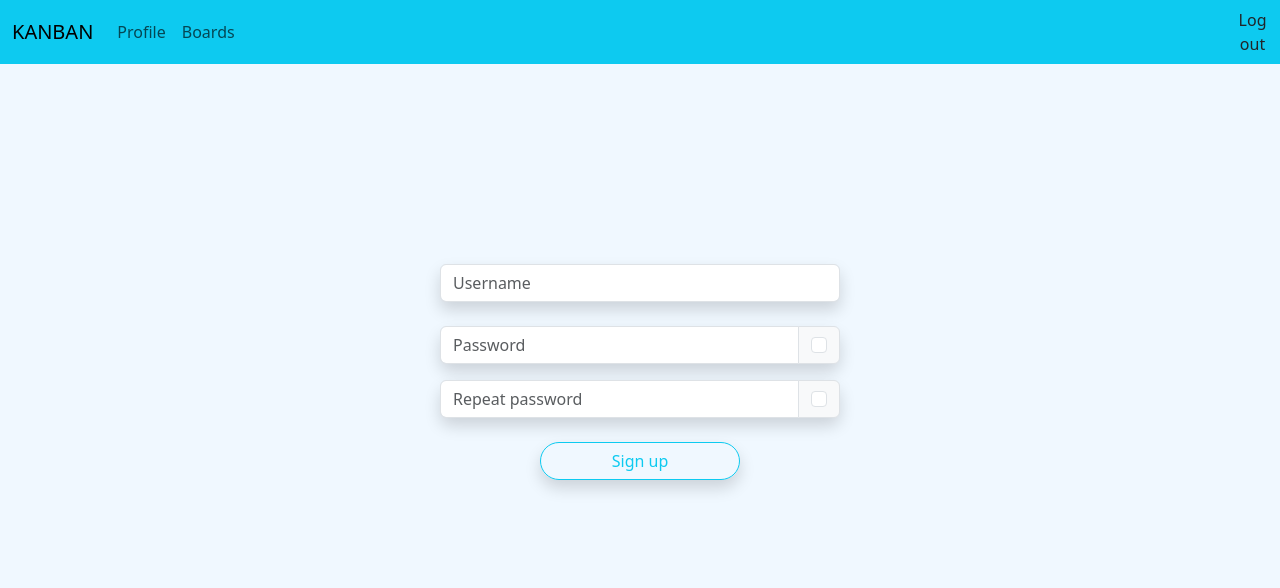
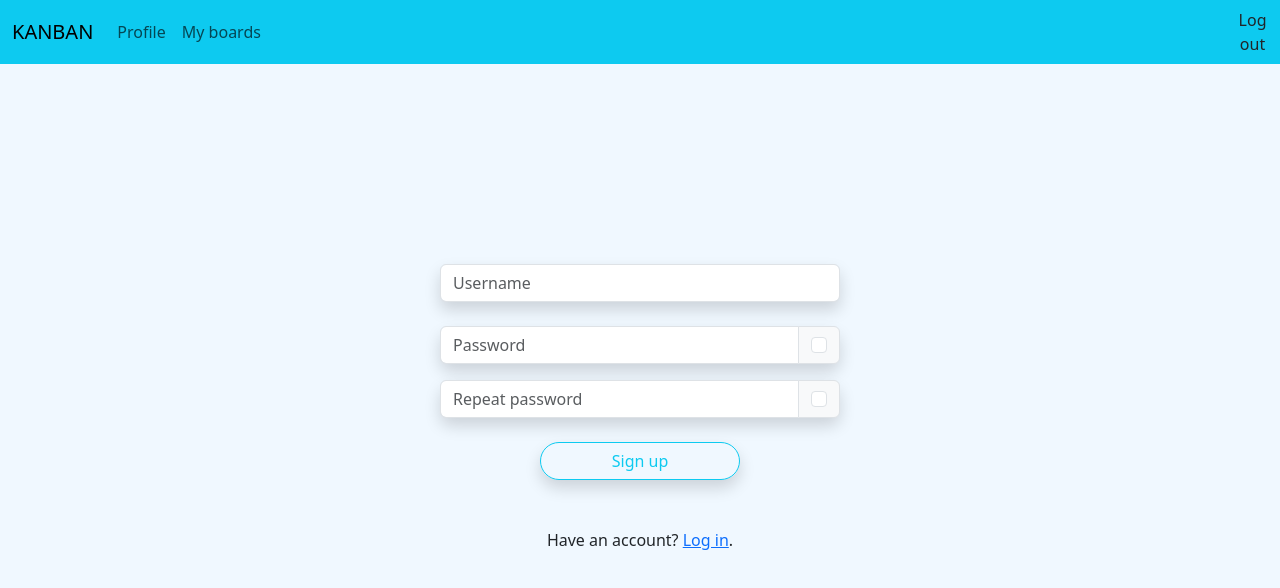
Before and after one commit to Surik4t/Kanban, a Vue app in the folder flask-vue/client/: page /auth in a window 1280 px wide. Both pictures are taken after a click on the button "Sign up". Shown: the top 588 px of the page. Built offline with nearby package versions, Linux system fonts and the light colour scheme; the HTML template or start-up script is replaced by a standard one.

Commit message:
fix column swap, add "back to Log in" link to auth page

```diff
--- a/flask-vue/client/src/App.vue
+++ b/flask-vue/client/src/App.vue
@@ -19,7 +19,7 @@
               <button class="nav-link" @click="toProfile">Profile</button>
             </li>
             <li class="nav-item">
-              <button class="nav-link" @click="toBoards">Boards</button>
+              <button class="nav-link" @click="toBoards">My boards</button>
             </li>
           </ul>
         </div>
--- a/flask-vue/client/src/components/AuthPage.vue
+++ b/flask-vue/client/src/components/AuthPage.vue
@@ -1,6 +1,7 @@
 <template>
   <div class="auth-page">
     <div class="auth-form">
+      <div>
         <input type="text" class="form-control mb-4 shadow"
         v-model="username" placeholder="Username">
         <div class="input-group mb-3 shadow" style="border-radius: 10px;">
@@ -17,6 +18,7 @@
             <input class="form-check-input mt-0" type="checkbox" @change="showPass2">
           </div>
         </div>
+      </div>
       <b-button class="shadow mb-5"
         style="min-width: 50%;"
         pill variant="info"
@@ -27,7 +29,7 @@
       </b-button>
       <p>{{ message }}</p>
       <p :hidden="regMessageHidden" ref="registrationCompleteMessage">
-      Acoount created, now you may <a href="/auth">sign in</a>.</p>
+      Acoount created, now you may <a href="/auth">Log in</a>.</p>
       <p :hidden="signingUp"> Don't have an account yet? </p>
       <b-button class="shadow mb-5"
         ref="signUpButton"
@@ -37,6 +39,8 @@
         @click="onSignUpClick">
         Sign up
       </b-button>
+      <p :hidden="!signingUp">
+      Have an account? <a href="/auth">Log in</a>.</p>
     </div>
   </div>
 </template>
--- a/flask-vue/client/src/components/Kanban.vue
+++ b/flask-vue/client/src/components/Kanban.vue
@@ -120,7 +120,8 @@ export default {
         });
     },
     addColumn() {
-      const path = 'http://localhost:5000/kanban/columns';
+      const boardId = location.pathname.split('/').pop();
+      const path = `http://localhost:5000/kanban/columns/${boardId}`;
       const payload = { pos: this.columns.length };
       axios.post(path, payload)
         .then(() => {
@@ -132,7 +133,8 @@ export default {
         });
     },
     onColumnSwap(pos, direction) {
-      const path = `http://localhost:5000/kanban/columns/swap/?pos=${pos}&direction=${direction}`;
+      const boardId = location.pathname.split('/').pop();
+      const path = `http://localhost:5000/kanban/${boardId}/columns/swap/?pos=${pos}&direction=${direction}`;
       axios.put(path)
         .then(() => {
           this.getColumns();
```
Also changed, not shown: 1 other file (tests, documents, lock files or other folders). Lines whose indentation alone changed are shown as unchanged.
